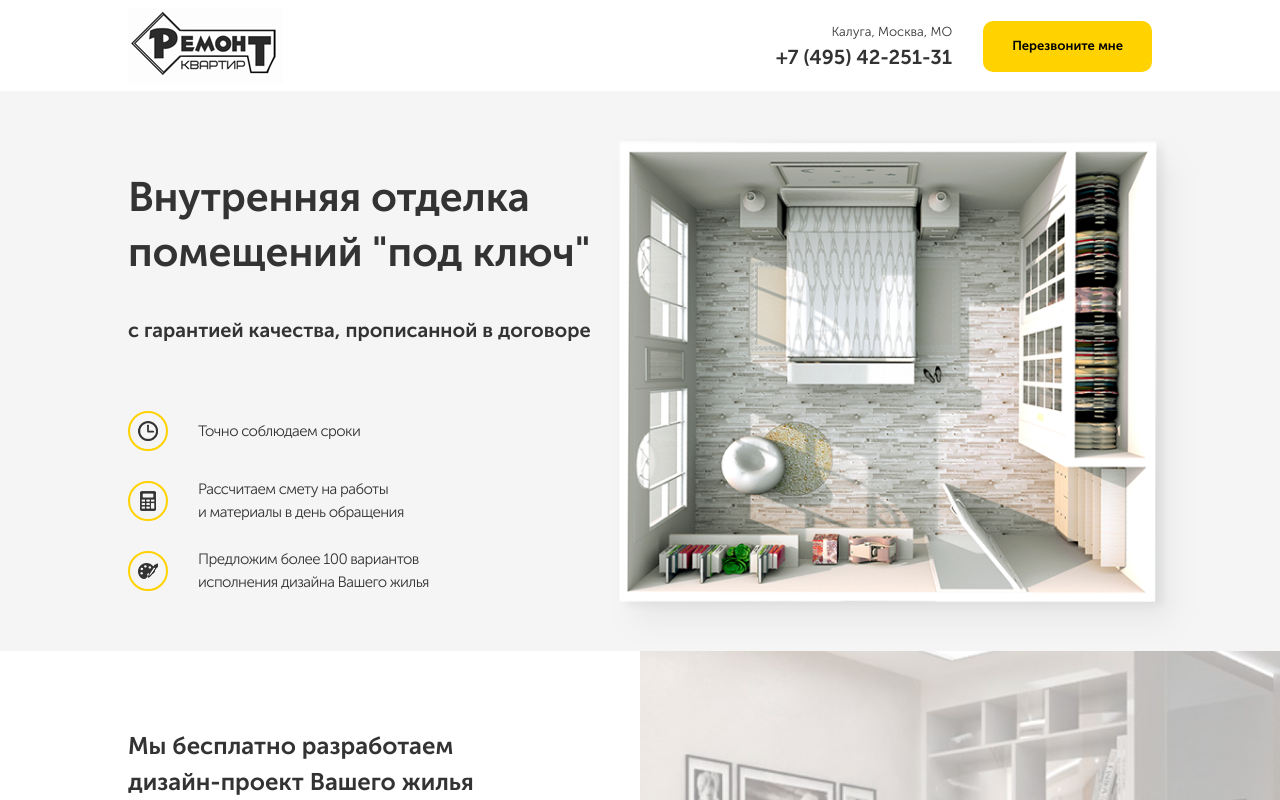
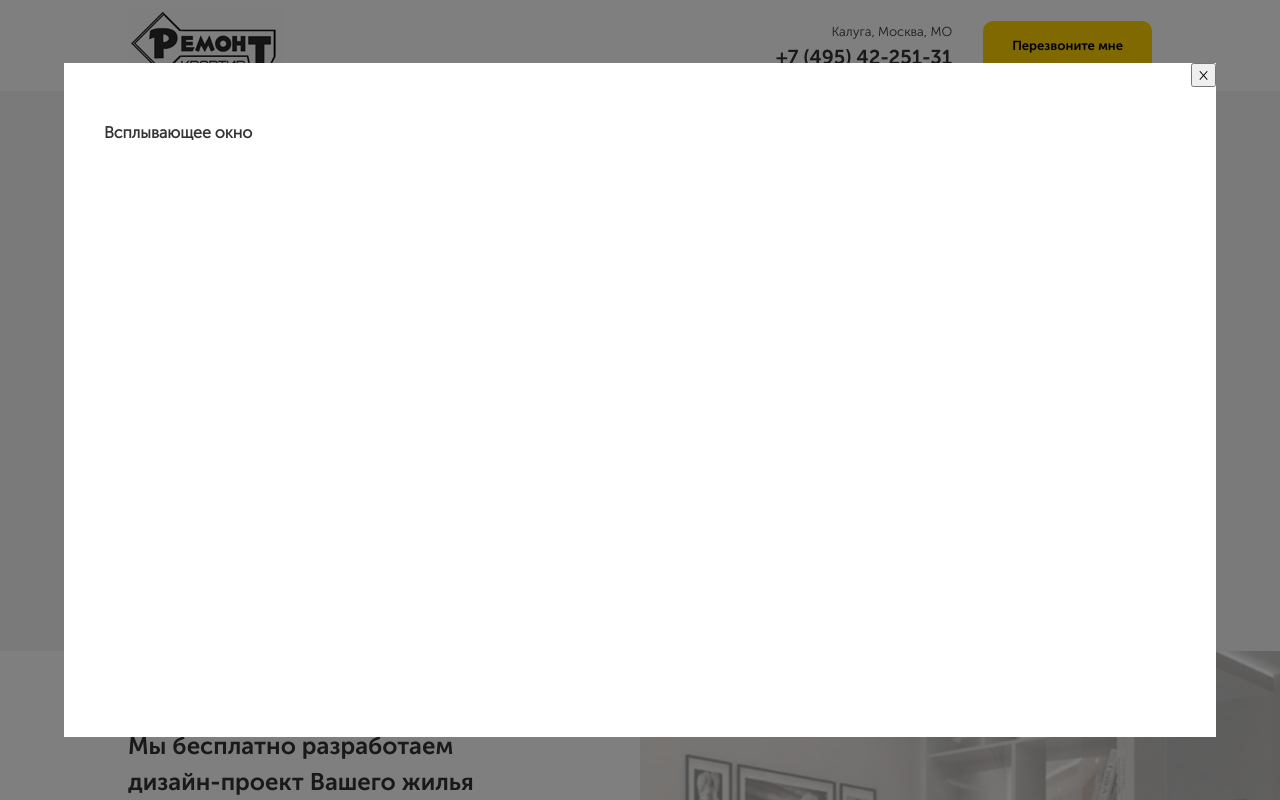
Before and after one commit to rasich/website, a plain HTML site: page src/index.html in a window 1280 px wide. Both pictures are taken after a click on the button "Перезвоните мне". Shown: the top 800 px of the page. Drawn offline with Linux system fonts and the light colour scheme.

Commit message:
Создал блок modal и написан скрипт для его показа, закрытия и автоматического закрытия

```diff
--- a/src/index.html
+++ b/src/index.html
@@ -36,7 +36,7 @@ prefix  	size width	Max container width
             <span class="navbar__address">Калуга, Москва, МО</span>
             <a href="tel:+7(495)42-251-31" class="navbar__phone">+7 (495) 42-251-31</a>
         </div>
-          <button class="button navbar__button">Перезвоните мне</button>
+          <button class="button navbar__button" id="button">Перезвоните мне</button>
         </div>
       </div>
     </div>
@@ -102,8 +102,16 @@ prefix  	size width	Max container width
         </div>
       </div>
     </section>
+  </main>
 
-  </main>
+  <div class="modal" id="modal">
+    <div class="modal-dialog">
+      <button id="close" class="modal-dialog__close">&times;</button>
+      <h4 class="modal-dialog__title">Всплывающее окно</h4>
+    </div>
+  </div>
+
+  <script src="js/main.js"></script>
 
 </body>
 </html>
--- /dev/null
+++ b/src/js/main.js
@@ -0,0 +1,13 @@
+var button = document.querySelector('#button');
+var modal = document.querySelector('#modal');
+var close = document.querySelector('#close');
+
+
+button.addEventListener('click', function () {
+  modal.classList.add('modal_active');
+  setInterval(("modal.classList.remove('modal_active')"), 5000)
+});
+
+close.addEventListener('click', function() {
+  modal.classList.remove('modal_active');
+});
--- /dev/null
+++ b/src/sass/blocks/_modal.sass
@@ -0,0 +1,23 @@
+.modal
+  position: fixed
+  top: 0
+  left: 0
+  width: 100%
+  height: 100%
+  background-color: rgba(0, 0, 0, 0.5)
+  display: none
+  &_active
+    display: flex
+  &-dialog
+    position: relative
+    margin: auto
+    max-width: 1170px
+    width: 90%
+    min-width: 200px
+    height: 674px
+    background-color: #fff
+    padding: 40px
+    &__close
+      position: absolute
+      top: 0
+      right: 0
--- a/src/sass/style.sass
+++ b/src/sass/style.sass
@@ -7,3 +7,6 @@
 @import 'blocks/hero'
 /** стили для блока offer **/
 @import 'blocks/offer'
+
+/** стили для блока modal **/
+@import 'blocks/modal'
```
Also changed, not shown: src/css/style.css. Lines whose indentation alone changed are shown as unchanged.
